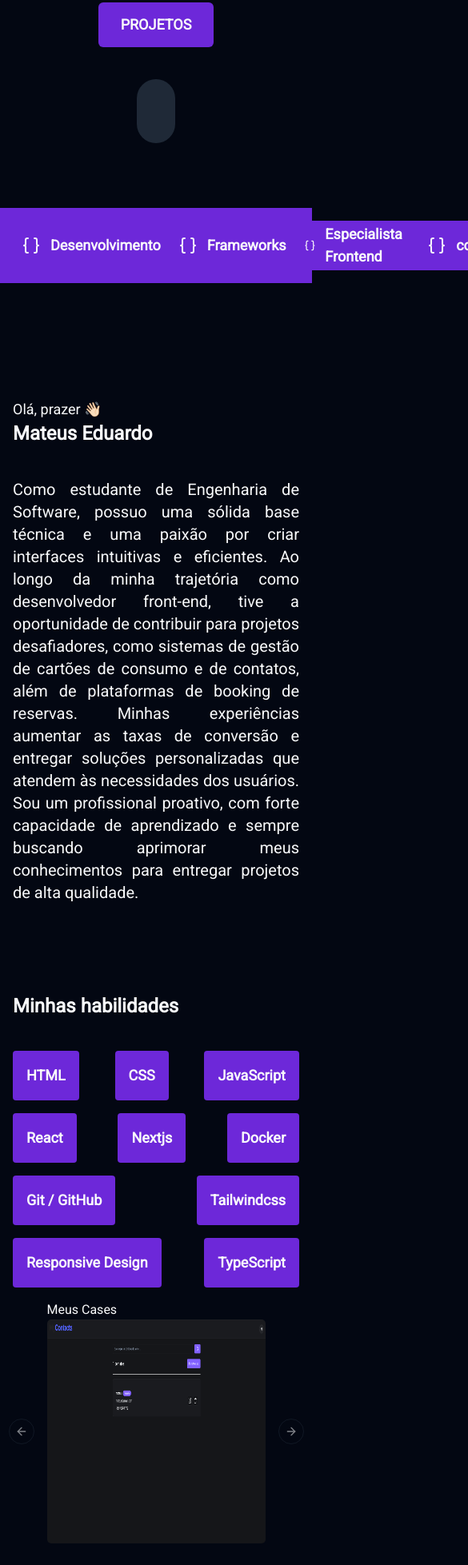
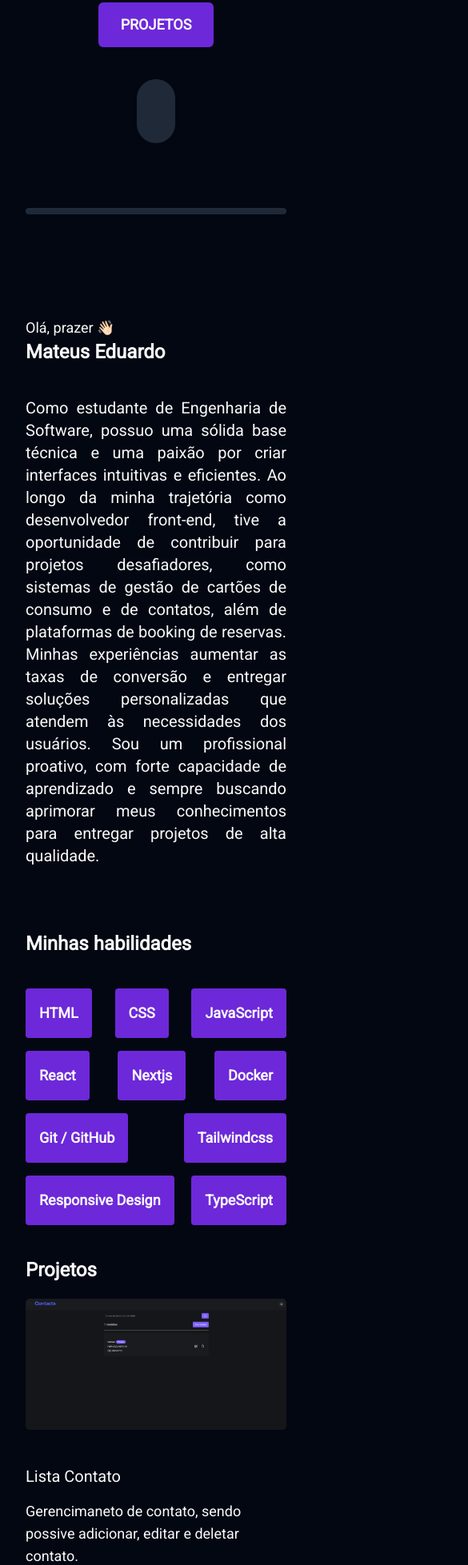
Before and after one commit to mateusedua/portfolio, a Next.js app: page / in a window 390 px wide. Shown: the part 696-2653 px from the top of the page at 80% size, 585 px wide, since content can reach past the window. Built offline with nearby package versions, Linux system fonts and the light colour scheme.

Commit message:
fix: responsive css

```diff
--- a/package.json
+++ b/package.json
@@ -12,6 +12,7 @@
     "@radix-ui/react-avatar": "^1.1.0",
     "@radix-ui/react-dialog": "^1.1.1",
     "@radix-ui/react-dropdown-menu": "^2.1.1",
+    "@radix-ui/react-separator": "^1.1.0",
     "@radix-ui/react-slot": "^1.1.0",
     "class-variance-authority": "^0.7.0",
     "clsx": "^2.1.1",
--- a/src/app/(home)/_components/BadgeCarousel.tsx
+++ /dev/null
@@ -1,42 +0,0 @@
-"use client"
-
-import { motion } from "framer-motion";
-import { FileScan, Braces } from "lucide-react";
-import { Badge } from "@/app/_components/ui/badge";
-
-const slides = [
-    {
-        title: "Desenvolvimento",
-        icon: <Braces />
-    },
-    {
-        title: "Frameworks",
-        icon: <Braces />
-    },
-    {
-        title: "Especialista Frontend",
-        icon: <Braces />
-    },
-    {
-        title: "code",
-        icon: <Braces />
-    }
-]
-
-const BadgeCarousel = () => {
-
-    return (
-        <div className="w-full flex justify-evenly bg-primary p-4">
-                {
-                    slides.map((slide, index) => (
-                                <Badge key={index} className="rounded-none flex justify-center gap-3 text-lg">
-                                    {slide.icon}
-                                    {slide.title}
-                                </Badge>
-                    ))
-                }
-        </div>
-    )
-}
-
-export default BadgeCarousel
--- a/src/app/(home)/_components/ProjectCarousel.tsx
+++ b/src/app/(home)/_components/ProjectCarousel.tsx
@@ -12,6 +12,9 @@ import {
 } from "@/app/_components/ui/carousel"
 import Image from "next/image"
 import { useState } from "react"
+import Link from "next/link"
+import { Badge } from "@/app/_components/ui/badge"
+import { Github } from 'lucide-react';
 
 interface dataProps {
     title: string,
@@ -27,7 +30,7 @@ const data: Array<dataProps> = [
         descricao: "Gerencimaneto de contato, sendo possive adicionar, editar e deletar contato.",
         image: "/lista_contato.png",
         url_git: "https://github.com/mateusedua/lista-contato",
-        url_project: "https://github.com/mateusedua/lista-contato"
+        url_project: "https://lista-contato-swart.vercel.app/"
     }
 ]
 
@@ -36,30 +39,33 @@ const ProjectCarousel = () => {
     const [api, setApi] = useState<CarouselApi>()
 
     return (
-        <div className=" w-[70%]">
-            <text>Meus Cases</text>
-            <Carousel setApi={setApi}>
+        <Carousel setApi={setApi} className="mt-5">
             <CarouselContent>
                 {
                     data.map((item, index) => (
-                            <CarouselItem key={index} className="flex gap-10">
+                        <CarouselItem key={index} className="flex gap-10 max-lg:gap-5 max-lg:flex-col">
                             <Image src={item.image} alt="" width={900} height={600} style={{
                                 borderRadius: 5
                             }} />
-                                <div className="flex flex-col gap-4 mt-10">
-                                    <text>{item.title}</text>
-                                    <text>{item.descricao}</text>
-
-                                    <Button>Ver Projeto</Button>
+                            <div className="flex flex-col gap-4 mt-10 max-lg:mt-6">
+                                <text className="text-xl">{item.title}</text>
+                                <text className="text-lg">{item.descricao}</text>
+                                <Link href={item.url_git} target="_blank">
+                                    <Badge variant="secondary" className="rounded-md p-2">
+                                        <Github className="max-lg:w-10 max-lg:h-10" />
+                                    </Badge>
+                                </Link>
+                                <Button asChild>
+                                    <Link href={item.url_project} target="_blank">Ver Projeto</Link>
+                                </Button>
                             </div>
                         </CarouselItem>
                     ))
                 }
             </CarouselContent>
-                <CarouselPrevious />
-                <CarouselNext />
+            <CarouselPrevious className="max-lg:hidden" />
+            <CarouselNext className="max-lg:hidden" />
         </Carousel>
-        </div>
     )
 }
 
--- a/src/app/(home)/page.tsx
+++ b/src/app/(home)/page.tsx
@@ -6,12 +6,13 @@ import { Button } from "../_components/ui/button";
 import Link from "next/link";
 import { Github, Linkedin } from 'lucide-react';
 import { Badge } from "../_components/ui/badge";
-import BadgeCarousel from "./_components/BadgeCarousel";
 import ProjectCarousel from "./_components/ProjectCarousel";
+import Footer from "../_components/Footer";
+import { Separator } from "../_components/ui/separator";
 
 const Home = () => {
     return (
-        <>
+        <div>
             <title>Mateus Eduardo</title>
             <Header />
             <motion.div
@@ -48,10 +49,12 @@ const Home = () => {
                     </div>
                 </div>
             </motion.div>
-            <BadgeCarousel />
-            <div className="flex max-lg:flex-col gap-20 mt-32">
-                <div className="flex flex-col w-[50%] max-lg:w-[100%] p-4 items-end">
-                    <div className="flex flex-col max-w-2xl">
+            <div className="container max-w-7xl">
+                <Separator className="p-1 rounded-sm" />
+            </div>
+            <div className="container max-w-7xl flex max-lg:flex-col gap-20 mt-32">
+                <div className="flex flex-col w-1/2 max-lg:w-full items-end">
+                    <div className="flex flex-col">
                         <text className="text-lg">Olá, prazer 👋🏻</text>
                         <text className="text-2xl font-bold mb-10">Mateus Eduardo</text>
                         <text className="text-justify text-xl">
@@ -64,8 +67,8 @@ const Home = () => {
                         </text>
                     </div>
                 </div>
-                <div className="w-[50%] max-lg:w-[100%] flex flex-col p-4">
-                    <div className="max-w-2xl flex flex-col">
+                <div className="w-1/2 max-lg:w-full flex flex-col">
+                    <div className="flex flex-col">
                         <text className="font-bold text-2xl mb-10">Minhas habilidades</text>
                         <div className="flex gap-4 flex-wrap justify-between">
                             <Badge className="p-4 rounded-sm text-lg">
@@ -102,10 +105,12 @@ const Home = () => {
                     </div>
                 </div>
             </div>
-            <div className="w-full flex justify-center mb-10">
+            <div className="container max-w-7xl mt-10">
+                <text className="font-bold text-2xl">Projetos</text>
                 <ProjectCarousel />
             </div>
-        </>
+            <Footer />
+        </div>
     )
 }
 
--- /dev/null
+++ b/src/app/_components/ui/separator.tsx
@@ -0,0 +1,31 @@
+"use client"
+
+import * as React from "react"
+import * as SeparatorPrimitive from "@radix-ui/react-separator"
+
+import { cn } from "@/app/_lib/utils"
+
+const Separator = React.forwardRef<
+  React.ElementRef<typeof SeparatorPrimitive.Root>,
+  React.ComponentPropsWithoutRef<typeof SeparatorPrimitive.Root>
+>(
+  (
+    { className, orientation = "horizontal", decorative = true, ...props },
+    ref
+  ) => (
+    <SeparatorPrimitive.Root
+      ref={ref}
+      decorative={decorative}
+      orientation={orientation}
+      className={cn(
+        "shrink-0 bg-border",
+        orientation === "horizontal" ? "h-[1px] w-full" : "h-full w-[1px]",
+        className
+      )}
+      {...props}
+    />
+  )
+)
+Separator.displayName = SeparatorPrimitive.Root.displayName
+
+export { Separator }
```
Also changed, not shown: 1 other file (tests, documents, lock files or other folders). Lines whose indentation alone changed are shown as unchanged.
